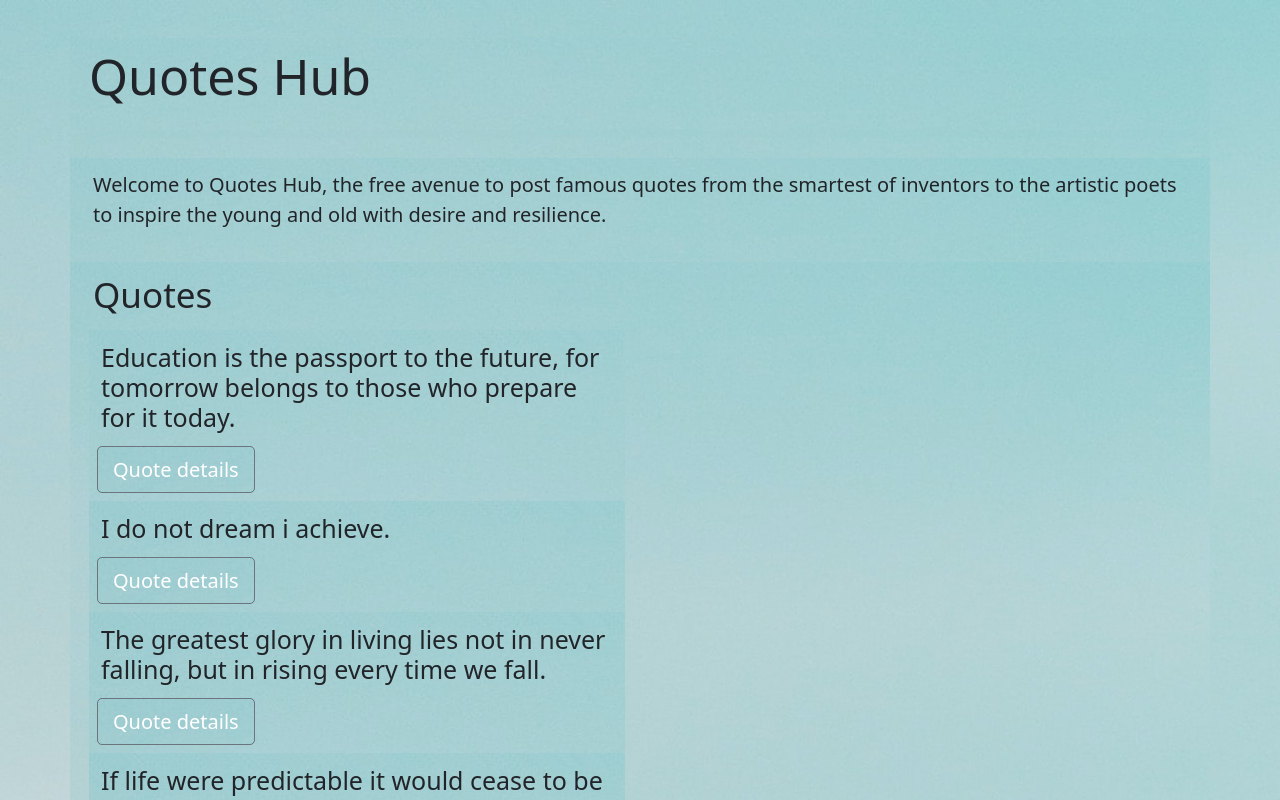
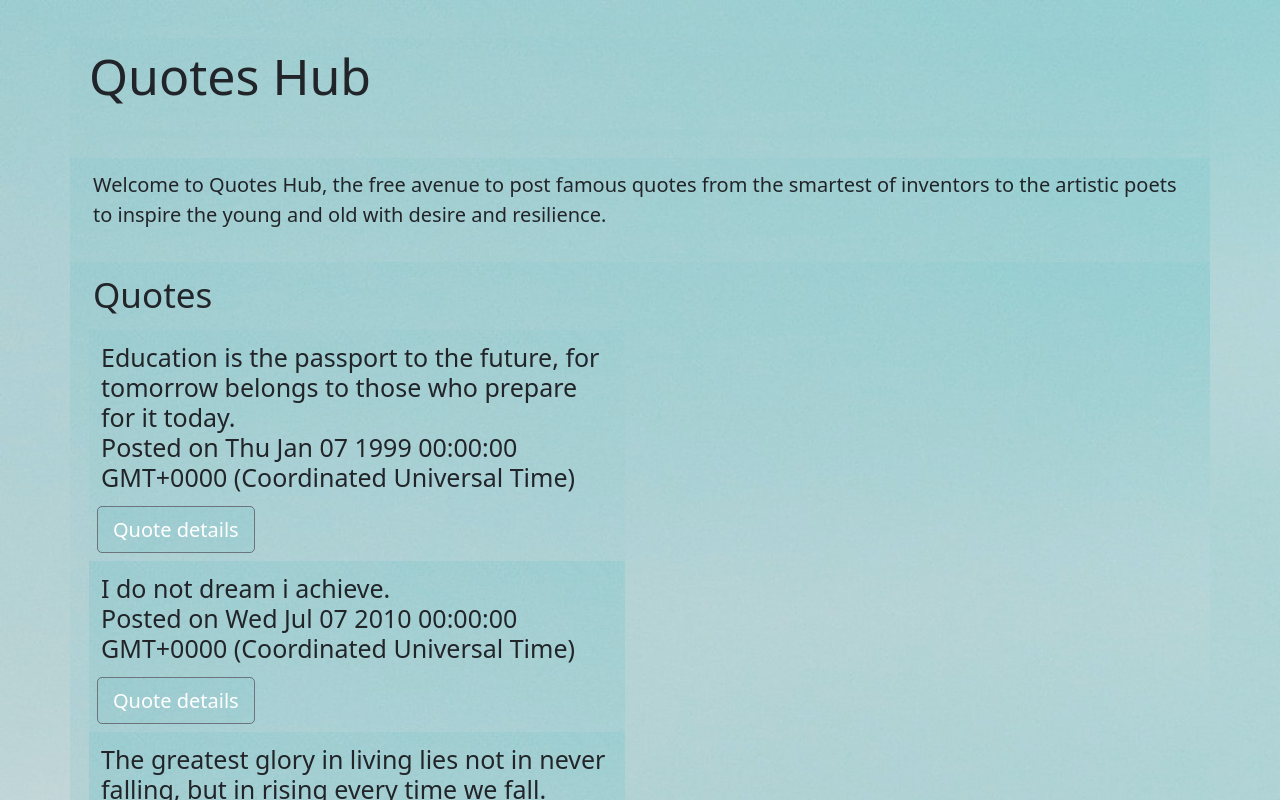
Before and after one commit to karanikathungu-crypto/quote-app, an Angular app in the folder quote-app/: page / in a window 1280 px wide. Shown: the top 800 px of the page. Built offline with nearby package versions, Linux system fonts and the light colour scheme.

Commit message:
Add the date object to display day posted

```diff
--- a/quote-app/package.json
+++ b/quote-app/package.json
@@ -30,6 +30,7 @@
     "@angular/compiler-cli": "~12.2.0",
     "@types/jasmine": "~3.8.0",
     "@types/node": "^12.11.1",
+    "angular-cli-ghpages": "^1.0.0-rc.2",
     "jasmine-core": "~3.8.0",
     "karma": "~6.3.0",
     "karma-chrome-launcher": "~3.1.0",
--- a/quote-app/src/app/quote/quote.component.html
+++ b/quote-app/src/app/quote/quote.component.html
@@ -11,7 +11,7 @@
       <h3>Quotes</h3>
       <div *ngFor='let quote of quotes; let i = index'>
         <div>
-          <h5>{{quote.message}}</h5>
+          <h5>{{quote.message}} <br>Posted on {{quote.elapsedTime}}</h5>
           <button (click)='toggleDisplay(i)'class="btn btn-secondary">Quote details</button>
         </div>
         <div *ngIf='quote.displayDescription'>
```
Also changed, not shown: 1 other file (tests, documents, lock files or other folders).
